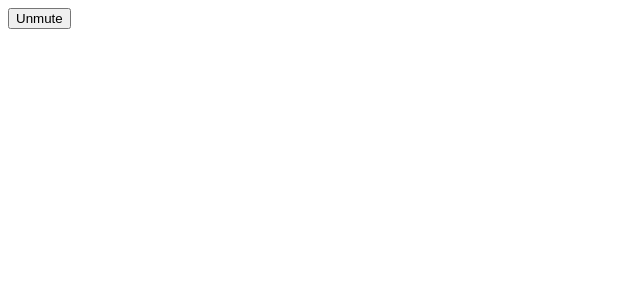
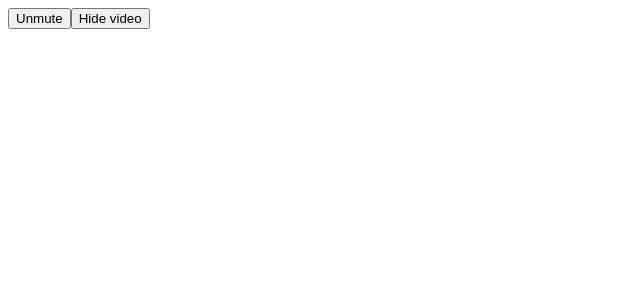
Before and after one commit to rldnrl-tutorial/learning-xstate, a React (Vite) app: page / in a window 1280 px wide. Shown: the top 300 px of the page, without its empty margins (0-640 px from the left). Built offline with nearby package versions, Linux system fonts and the light colour scheme.

Commit message:
refactor: refactor using next events

```diff
--- a/src/App.tsx
+++ b/src/App.tsx
@@ -13,19 +13,13 @@ function App() {
     },
   });
 
-  const handleMute = () => {
-    if (state.matches("Microphone.Muted")) {
-      send("Unmute");
-    } else if (state.matches("Microphone.Unmuted")) {
-      send("Mute");
-    }
-  };
-
   return (
     <div>
-      <button onClick={handleMute}>
-        {state.matches("Microphone.Muted") ? "Unmute" : "Mute"}
-      </button>
+      {state.nextEvents.map((event) => (
+        <button key={event} onClick={() => send(event)}>
+          {event}
+        </button>
+      ))}
     </div>
   );
 }
```
